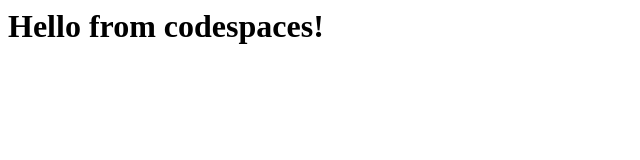
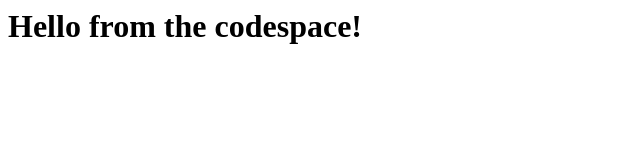
Before and after one commit to zacban-training/skills-code-with-codespaces, a plain HTML site: page index.html in a window 1280 px wide. Shown: the whole page, without its empty margins (0-640 px from the left). Drawn offline with Linux system fonts and the light colour scheme.

Commit message:
fixed spelling error

```diff
--- a/index.html
+++ b/index.html
@@ -1,3 +1,3 @@
 <html>
-  <h1>Hello from codespaces!</h1>
+  <h1>Hello from the codespace!</h1>
 </html>
```
